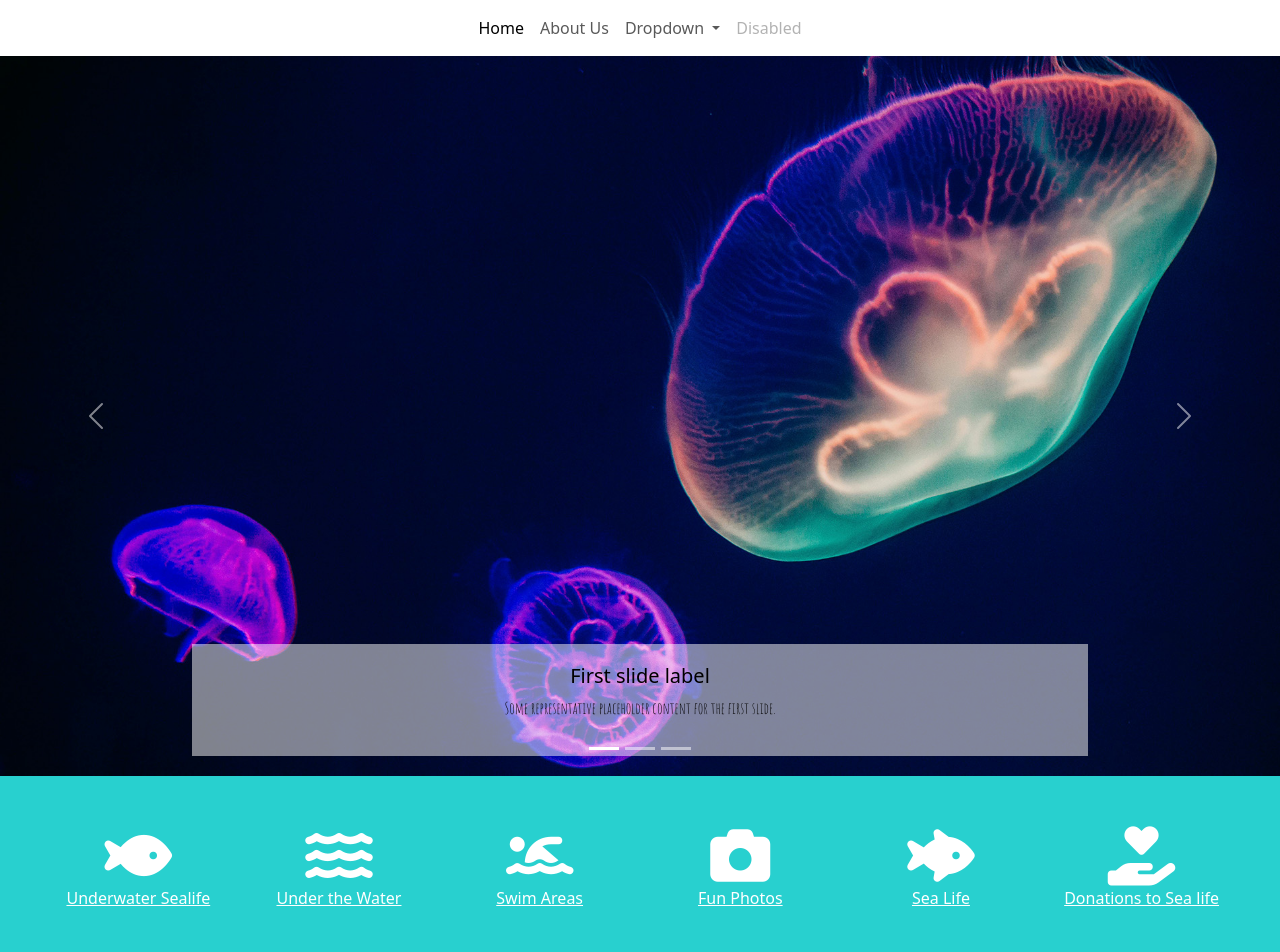
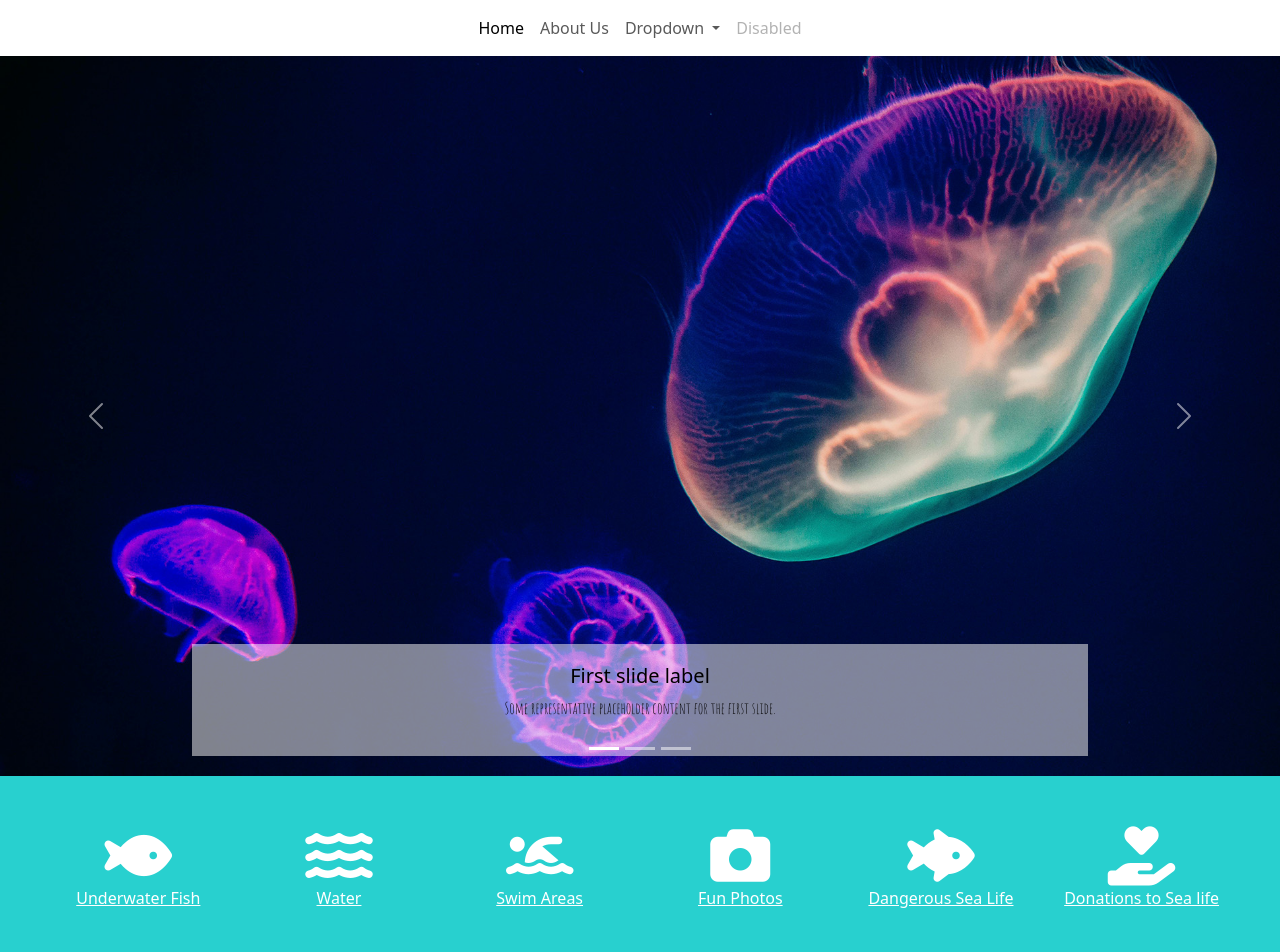
Before and after one commit to victoriagarza93/imed1316, a plain HTML site: page index.html in a window 1280 px wide. Shown: the top 952 px of the page. Drawn offline with nearby package versions, Linux system fonts and the light colour scheme.

Commit message:
update icon

```diff
--- a/index.html
+++ b/index.html
@@ -76,11 +76,11 @@
       <!-- Begin Font Awesome Row -->
       <div class="container-fluid text-center blinn-fa-container">
         <div class="row">
-          <div class="col col-12 col-xs-12 col-sm-6 col-md-4 col-lg-3 col-xl-2 col-xxl-2"><i class="fa-solid fa-solid fa-fish blinn-fa-icon"></i><br /><a href="#">Underwater Sealife</a></div>
-          <div class="col col-12 col-xs-12 col-sm-6 col-md-4 col-lg-3 col-xl-2 col-xxl-2"><i class="fa-solid fa-water blinn-fa-icon"></i><br /><a href="#">Under the Water</a></div>
+          <div class="col col-12 col-xs-12 col-sm-6 col-md-4 col-lg-3 col-xl-2 col-xxl-2"><i class="fa-solid fa-solid fa-fish blinn-fa-icon"></i><br /><a href="#">Underwater Fish</a></div>
+          <div class="col col-12 col-xs-12 col-sm-6 col-md-4 col-lg-3 col-xl-2 col-xxl-2"><i class="fa-solid fa-water blinn-fa-icon"></i><br /><a href="#">Water</a></div>
           <div class="col col-12 col-xs-12 col-sm-6 col-md-4 col-lg-3 col-xl-2 col-xxl-2"><i class="fa-solid fa-person-swimming blinn-fa-icon"></i><br /><a href="#">Swim Areas</a></div>
           <div class="col col-12 col-xs-12 col-sm-6 col-md-4 col-lg-3 col-xl-2 col-xxl-2"><i class="fa-solid fa-camera blinn-fa-icon"></i><br /><a href="#">Fun Photos</a></div>
-          <div class="col col-12 col-xs-12 col-sm-6 col-md-4 col-lg-3 col-xl-2 col-xxl-2"><i class="fa-solid fa-fish-fins blinn-fa-icon"></i><br /><a href="#">Sea Life</a></div>
+          <div class="col col-12 col-xs-12 col-sm-6 col-md-4 col-lg-3 col-xl-2 col-xxl-2"><i class="fa-solid fa-fish-fins blinn-fa-icon"></i><br /><a href="#">Dangerous Sea Life</a></div>
           <div class="col col-12 col-xs-12 col-sm-6 col-md-4 col-lg-3 col-xl-2 col-xxl-2"><i class="fa-solid fa-hand-holding-heart blinn-fa-icon"></i><br /><a href="#">Donations to Sea life</a></div>
         </div>
       </div>
```
